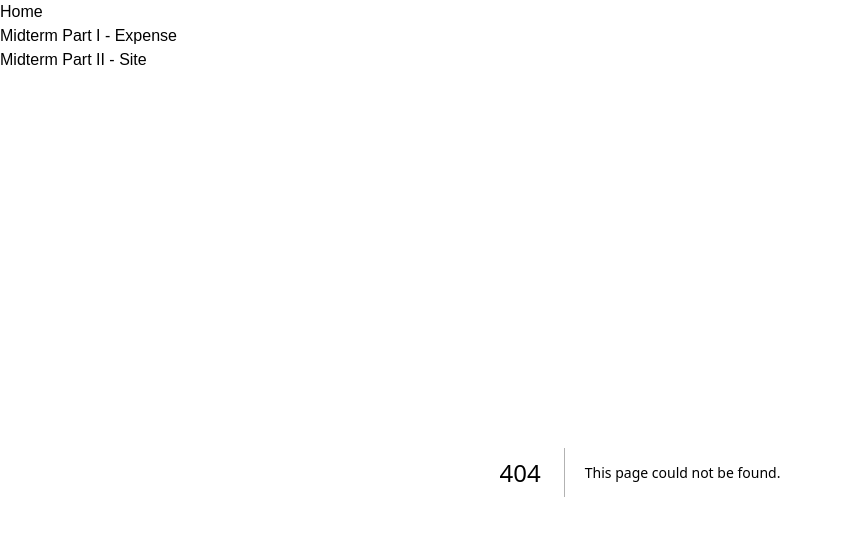
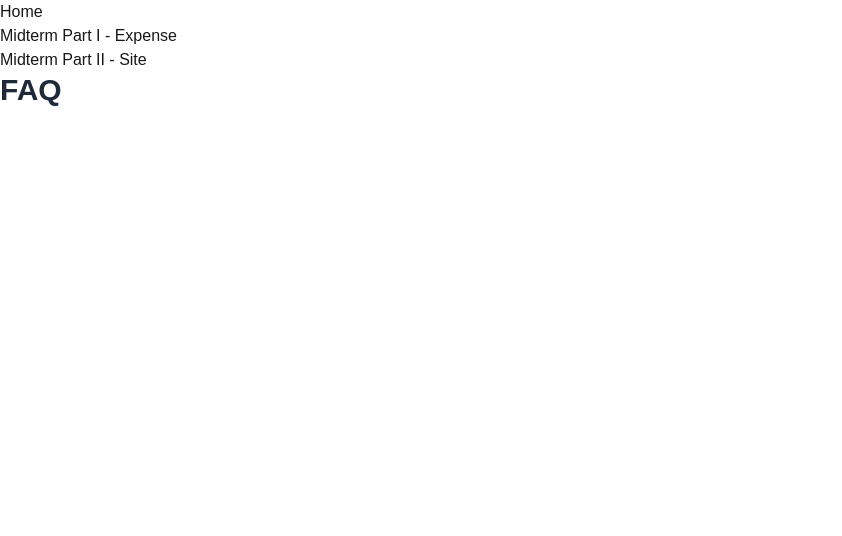
Before and after one commit to cameron-saunders/final343, a Next.js app: page /faq in a window 1280 px wide. Before the commit this address had no page. Shown: the top 536 px of the page, without its empty margins (0-842 px from the left). Built offline with nearby package versions, Linux system fonts and the light colour scheme.

Commit message:
FAQ page

```diff
--- /dev/null
+++ b/src/app/faq/page.jsx
@@ -0,0 +1,8 @@
+export default function Page() {
+    return (
+      <>
+        <h1 className="text-3xl font-bold text-gray-800 mb-2">FAQ</h1>
+
+      </>
+    );
+  }
```
